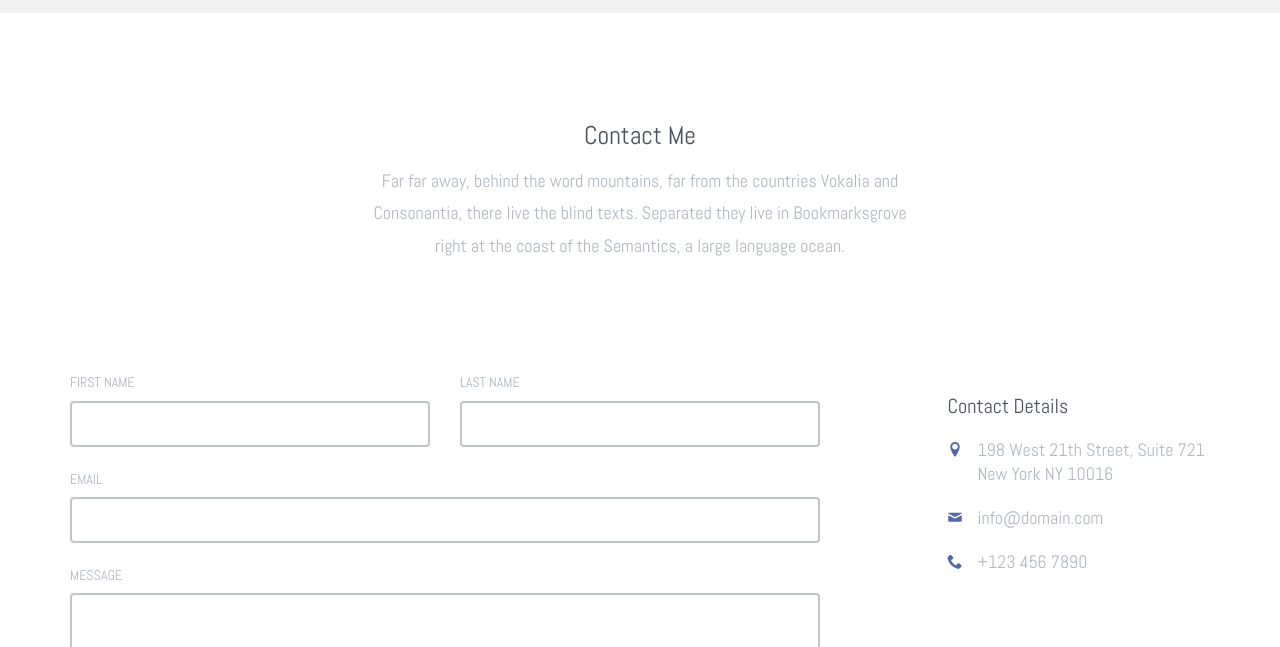
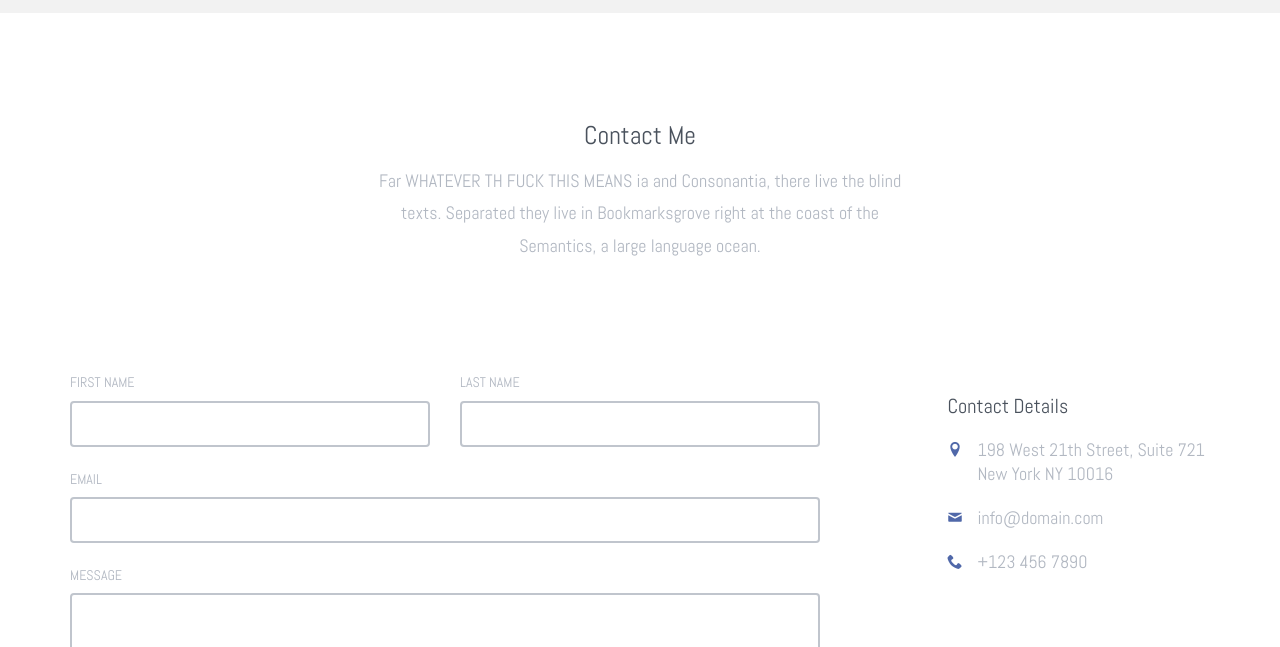
Before and after one commit to frankqgu/humansofuconn, a website: page contact.html in a window 1280 px wide. Shown: the part 153-800 px from the top of the page. Drawn offline with Linux system fonts and the light colour scheme; some packages are replaced by stand-ins of ours; no server answers; files whose address does not match are found by name.

Commit message:
Update contact.html

```diff
--- a/contact.html
+++ b/contact.html
@@ -58,7 +58,7 @@
       <div class="row">
         <div class="col-md-6 col-md-offset-3 mb80 text-center probootstrap-animate">
           <h2>Contact Me</h2>
-          <p>Far far away, behind the word mountains, far from the countries Vokalia and Consonantia, there live the blind texts. Separated they live in Bookmarksgrove right at the coast of the Semantics, a large language ocean.</p>
+          <p>Far WHATEVER TH FUCK THIS MEANS ia and Consonantia, there live the blind texts. Separated they live in Bookmarksgrove right at the coast of the Semantics, a large language ocean.</p>
         </div>
       </div>
       <div class="row">
```
